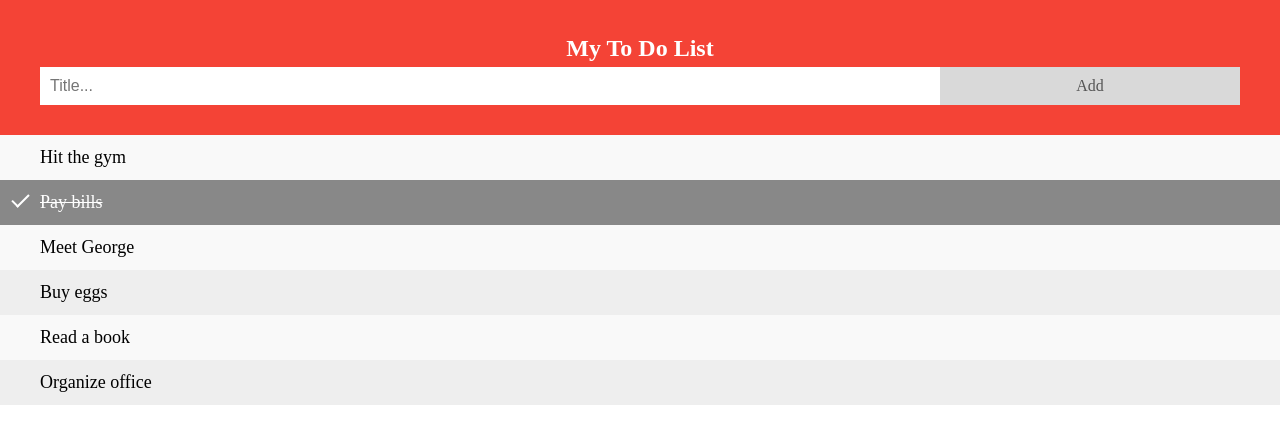
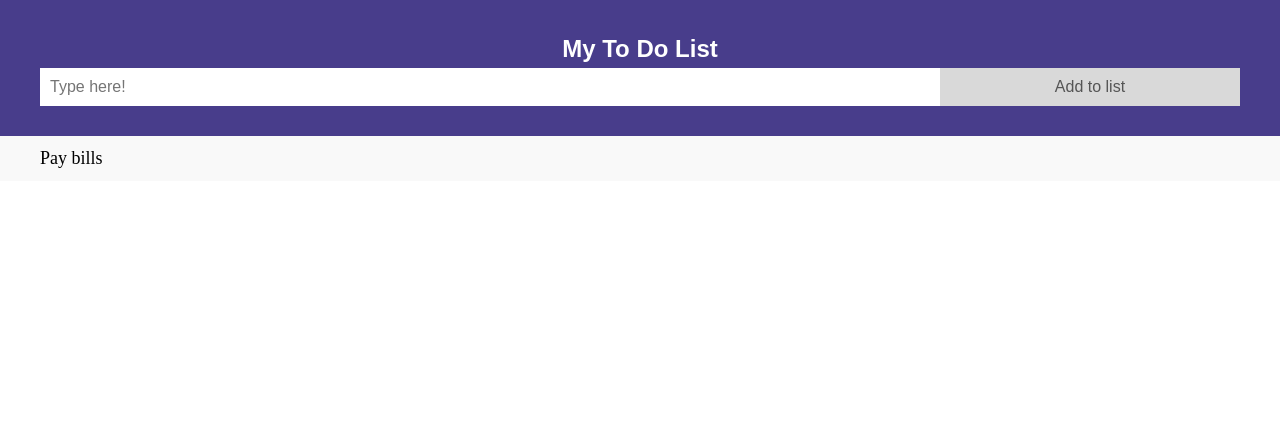
Before and after one commit to Ceejayludick/ToDoAppSECOND, a plain HTML site: page index.html in a window 1280 px wide. Drawn offline with Linux system fonts and the light colour scheme.

Commit message:
ghjk
Check changes + colour changes

```diff
--- a/index.html
+++ b/index.html
@@ -12,17 +12,14 @@
 
 <div id="myDIV" class="header">
   <h2 style="margin:5px">My To Do List</h2>
-  <input type="text" id="myInput" placeholder="Title...">
-  <span onclick="newElement()" class="addBtn">Add</span>
+  <input type="text" id="myInput" placeholder="Type here!">
+  <span onclick="newElement()" class="addBtn">Add to list</span>
 </div>
 
 <ul id="myUL">
-  <li>Hit the gym</li>
-  <li class="checked">Pay bills</li>
-  <li>Meet George</li>
-  <li>Buy eggs</li>
-  <li>Read a book</li>
-  <li>Organize office</li>
+
+  <li>Pay bills</li>
+
 </ul>
 
 <script>
--- a/style.css
+++ b/style.css
@@ -77,10 +77,11 @@ ul li.checked::before {
 
 /* Style the header */
 .header {
-  background-color: #f44336;
+  background-color:darkslateblue;
   padding: 30px 40px;
   color: white;
   text-align: center;
+  font-family: Arial, Helvetica, sans-serif;
 }
 
 /* Clear floats after the header */
```
